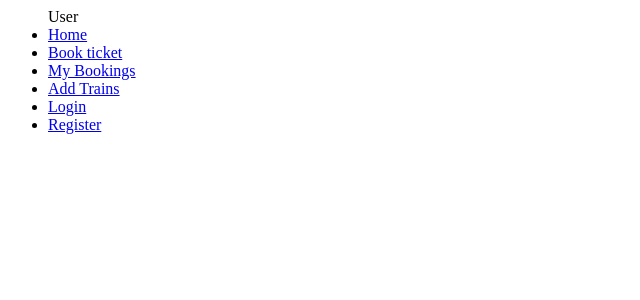
After one commit to shubhamjain31/Railway_Management_System, a Python web app: template core/templates/navbar.jinja2 in a window 1280 px wide. The commit adds this page. Shown: the top 300 px of the page, without its empty margins (0-640 px from the left). Run offline with Jinja, Linux system fonts and the light colour scheme; the template is opened without the code that fills it, so the values that code supplies are empty.

Commit message:
working on user model

```diff
--- a/core/__init__.py
+++ b/core/__init__.py
@@ -1,5 +1,5 @@
 from pyramid.config import Configurator
-from pyramid.session import BaseCookieSessionFactory
+from pyramid.session import SignedCookieSessionFactory
 
 from sqlalchemy import engine_from_config
 from sqlalchemy.orm import sessionmaker
@@ -24,7 +24,7 @@ def main(global_config, **settings):
     """ This function returns a Pyramid WSGI application.
     """
 
-    my_session_factory = BaseCookieSessionFactory('seekrit')
+    my_session_factory = SignedCookieSessionFactory('seekrit')
     with Configurator(settings=settings, session_factory=my_session_factory) as config:
         settings['tm.manager_hook'] = 'pyramid_tm.explicit_manager'
 
--- a/core/models.py
+++ b/core/models.py
@@ -5,6 +5,7 @@ from sqlalchemy import (
     Column,
     ForeignKey,
     DateTime,
+    Boolean
     )
 
 from sqlalchemy.orm import relationship, synonym
@@ -42,6 +43,8 @@ class User(Base):
     email           = Column(Unicode(50))
     token           = Column(Unicode, nullable=False)
     phone           = Column(String(16), nullable=False)
+    is_superuser    = Column(Boolean, unique=False, default=False)
+    is_active       = Column(Boolean, unique=False, default=True)
     date_joined     = Column(DateTime, nullable=False)
 
     _password = Column('password', Unicode(60))
--- a/core/templates/login.jinja2
+++ b/core/templates/login.jinja2
@@ -1,7 +1,5 @@
 {% extends 'layout.jinja2' %}
 {% from "jinja_helpers.jinja2" import render_field %}
-
-{% block title %}Login {% endblock title %}
 
 {% block content %}
 
--- /dev/null
+++ b/core/templates/navbar.jinja2
@@ -0,0 +1,43 @@
+<nav class="navbar navbar-expand-lg navbar-dark bg-dark">
+        <ul class="navbar-nav">
+
+            {% if request.authenticated_userid %}
+
+            <span class="navbar-brand mb-0 h1">Admin</span>
+            {% else %}
+            <span class="navbar-brand mb-0 h1">User</span>
+
+            {% endif %}
+            <li class="nav-item">
+                <a class="nav-link" href="http://127.0.0.1:8000/reservation/">Home</a>
+            </li>
+
+            <li class="nav-item">
+                <a class="nav-link" href="http://127.0.0.1:8000/reservation/bookform/">Book ticket</a>
+            </li>
+
+            <li class="nav-item">
+                <a class="nav-link" href="http://127.0.0.1:8000/reservation/mybooking/">My Bookings</a>
+            </li>
+
+            <li class="nav-item">
+                <a class="nav-link" href="http://127.0.0.1:8000/reservation/trainform/">Add Trains</a>
+            </li>
+
+            {% if request.authenticated_userid %}
+            <li class="nav-item">
+                <a class="nav-link" href="http://127.0.0.1:8000/reservation/logout/">Logout</a>
+            </li>
+            {% else %}
+
+            <li class="nav-item">
+                <a class="nav-link" href="http://127.0.0.1:8000/reservation/loginform/">Login</a>
+            </li>
+
+            <li class="nav-item">
+                <a class="nav-link" href="http://127.0.0.1:8000/reservation/registerform/">Register</a>
+            </li>
+
+            {% endif %}
+        </ul>
+    </nav>
--- a/core/templates/register.jinja2
+++ b/core/templates/register.jinja2
@@ -1,7 +1,5 @@
 {% extends "layout.jinja2" %}
 {% from "jinja_helpers.jinja2" import render_field %}
-
-{% block title %}Register {% endblock title %}
 
 {% block content %}
     <div class="container">
--- a/core/views/auth.py
+++ b/core/views/auth.py
@@ -37,11 +37,15 @@ def login(request):
         if user is not None and check_password(password, user.password):
             new_csrf_token(request)
             headers = remember(request, user.user_id)
+
+            request.session['username'] = user.username
+            request.session['fullname'] = user.name
+
             return HTTPSeeOther(location=request.route_url('home'), headers=headers)
         message = 'Failed login'
         request.response.status = 400
 
-    return render_to_response('templates/login.jinja2', {'form': form, 'message': message}, request=request)
+    return render_to_response('templates/login.jinja2', {'form': form, 'message': message, 'page_title': 'Login'}, request=request)
 
 @view_config(route_name='logout')
 def logout(request):
```
Also changed, not shown: core/templates/layout.jinja2 (+21 -5 lines), core/views/default.py (+10 -4 lines), core/templates/admin/users.jinja2 (added), rms.db, setup.py (line endings or trailing spaces).
